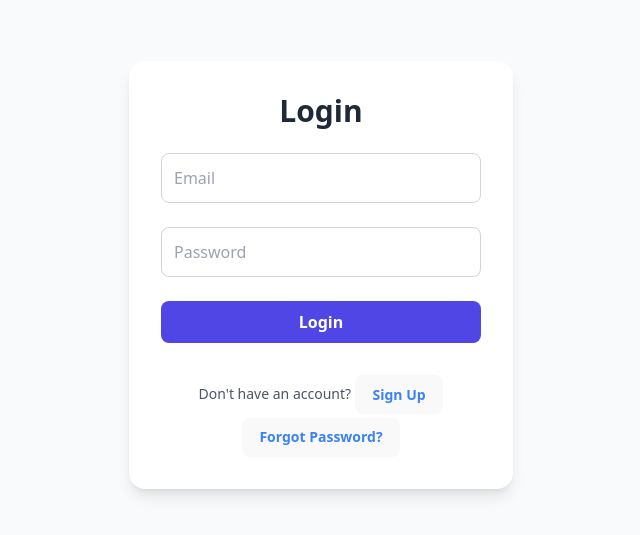
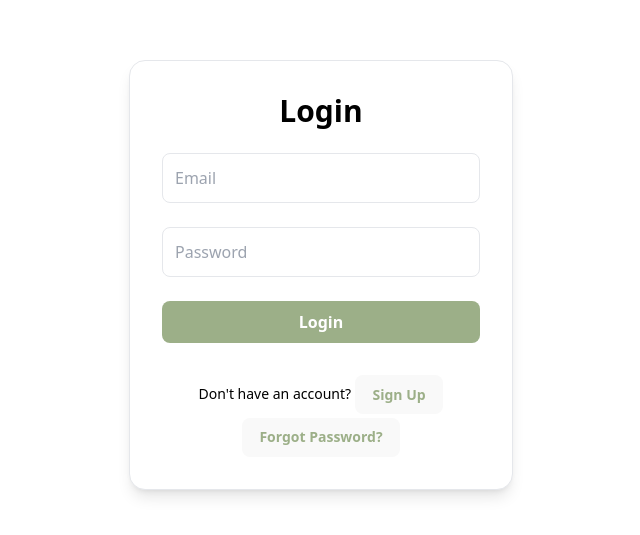
Before and after one commit to leeuwindave732-lang/DATE-TAYO, a React (Vite) app: page /auth in a window 1280 px wide. Shown: the part 125-660 px from the top of the page, without its empty margins (319-959 px from the left). Built offline with nearby package versions, Linux system fonts and the light colour scheme.

Commit message:
day3: login profile part 1

```diff
--- a/src/components/Button.tsx
+++ b/src/components/Button.tsx
@@ -1,5 +1,4 @@
 import React from "react";
-// ...existing code...
 
 type ButtonProps = {
     label: string;
@@ -10,12 +9,21 @@ type ButtonProps = {
     variant?: "primary" | "secondary";
 };
 
-const Button: React.FC<ButtonProps> = ({ label, onClick, fullWidth, disabled, className = "", variant = "primary" }) => {
-    const base = "px-4 py-2 rounded-lg font-semibold focus:outline-none";
+const Button: React.FC<ButtonProps> = ({
+    label,
+    onClick,
+    fullWidth,
+    disabled,
+    className = "",
+    variant = "primary",
+}) => {
+    const base = "px-4 py-2 rounded-lg font-semibold focus:outline-none transition-colors duration-200";
     const widthClass = fullWidth ? "w-full" : "inline-block";
-    const variantClass = variant === "secondary"
-        ? "bg-white text-gray-700 border border-gray-300 hover:bg-gray-50"
-        : "bg-indigo-600 text-white hover:bg-indigo-700";
+
+    const variantClass =
+        variant === "secondary"
+            ? "bg-white text-gray-700 border border-gray-300 hover:bg-gray-50"
+            : "bg-[#9CAF88] text-white hover:bg-[#88a678]";
 
     return (
         <button
--- a/src/pages/AuthPage.tsx
+++ b/src/pages/AuthPage.tsx
@@ -11,14 +11,9 @@ const AuthPage: React.FC = () => {
     const [loading, setLoading] = useState(false);
     const navigate = useNavigate();
 
-    // Redirect if already logged in
     useEffect(() => {
         const checkSession = async () => {
             const { data: { session }, error } = await supabase.auth.getSession();
-            if (error) {
-                console.error("Session check error:", error);
-                return;
-            }
             if (session?.user) navigate("/profile");
         };
         checkSession();
@@ -36,7 +31,6 @@ const AuthPage: React.FC = () => {
         setLoading(true);
         try {
             if (isLogin) {
-                // Password login only
                 const { error } = await supabase.auth.signInWithPassword({
                     email: emailTrimmed,
                     password: passwordTrimmed,
@@ -44,7 +38,6 @@ const AuthPage: React.FC = () => {
                 if (error) throw error;
                 navigate("/profile");
             } else {
-                // Signup flow
                 const { error } = await supabase.auth.signUp({
                     email: emailTrimmed,
                     password: passwordTrimmed,
@@ -63,9 +56,9 @@ const AuthPage: React.FC = () => {
     };
 
     return (
-        <div className="min-h-screen flex items-center justify-center bg-gray-50 font-sans p-4">
-            <div className="w-full max-w-sm p-8 bg-white rounded-2xl shadow-lg flex flex-col gap-6">
-                <h1 className="text-3xl font-bold text-center text-gray-800">
+        <div className="min-h-screen flex items-center justify-center bg-white p-4 font-sans">
+            <div className="w-full max-w-sm p-8 bg-white rounded-2xl shadow-lg flex flex-col gap-6 border border-sage-200">
+                <h1 className="text-3xl font-bold text-center text-black">
                     {isLogin ? "Login" : "Sign Up"}
                 </h1>
 
@@ -74,7 +67,7 @@ const AuthPage: React.FC = () => {
                     placeholder="Email"
                     value={email}
                     onChange={(e) => setEmail(e.target.value)}
-                    className="bg-gray-50 border border-gray-300 text-gray-800 placeholder-gray-400 rounded-lg p-3 focus:ring-2 focus:ring-blue-400"
+                    className="bg-white border border-sage-300 text-black placeholder-sage-500 rounded-lg p-3 focus:ring-2 focus:ring-sage-400"
                 />
 
                 <Input
@@ -82,7 +75,7 @@ const AuthPage: React.FC = () => {
                     placeholder="Password"
                     value={password}
                     onChange={(e) => setPassword(e.target.value)}
-                    className="bg-gray-50 border border-gray-300 text-gray-800 placeholder-gray-400 rounded-lg p-3 focus:ring-2 focus:ring-blue-400"
+                    className="bg-white border border-sage-300 text-black placeholder-sage-500 rounded-lg p-3 focus:ring-2 focus:ring-sage-400"
                 />
 
                 <Button
@@ -90,21 +83,22 @@ const AuthPage: React.FC = () => {
                     fullWidth
                     onClick={handleAuth}
                     disabled={loading}
+                    className="bg-[#9CAF88] text-white hover:bg-[#88a678]"
                 />
 
-                <div className="text-center mt-2 text-gray-600 text-sm">
+                <div className="text-center mt-2 text-black text-sm">
                     {isLogin ? (
                         <>
                             Don't have an account?{" "}
                             <button
-                                className="text-blue-500 font-semibold hover:underline"
+                                className="text-[#9CAF88] font-semibold hover:underline"
                                 onClick={() => setIsLogin(false)}
                             >
                                 Sign Up
                             </button>
                             <div className="mt-1">
                                 <button
-                                    className="text-blue-500 font-semibold hover:underline text-sm"
+                                    className="text-[#9CAF88] font-semibold hover:underline text-sm"
                                     onClick={() => navigate("/reset-request")}
                                 >
                                     Forgot Password?
@@ -115,7 +109,7 @@ const AuthPage: React.FC = () => {
                         <>
                             Already have an account?{" "}
                             <button
-                                className="text-blue-500 font-semibold hover:underline"
+                                className="text-[#9CAF88] font-semibold hover:underline"
                                 onClick={() => setIsLogin(true)}
                             >
                                 Login
--- a/src/pages/ResetPasswordPage.tsx
+++ b/src/pages/ResetPasswordPage.tsx
@@ -43,21 +43,23 @@ const ResetPasswordPage: React.FC = () => {
     };
 
     return (
-        <div className="min-h-screen flex items-center justify-center bg-gray-50 p-4 font-sans">
-            <div className="w-full max-w-sm p-8 bg-white rounded-2xl shadow-lg flex flex-col gap-6">
-                <h1 className="text-3xl font-bold text-center text-gray-800">Set New Password</h1>
+        <div className="min-h-screen flex items-center justify-center bg-white p-4 font-sans">
+            <div className="w-full max-w-sm p-8 bg-white rounded-2xl shadow-lg flex flex-col gap-6 border border-sage-200">
+                <h1 className="text-3xl font-bold text-center text-black">Set New Password</h1>
 
                 <Input
                     type="password"
                     placeholder="New Password"
                     value={password}
                     onChange={(e) => setPassword(e.target.value)}
+                    className="bg-white border border-sage-300 text-black placeholder-sage-500 rounded-lg p-3 focus:ring-2 focus:ring-sage-400"
                 />
                 <Input
                     type="password"
                     placeholder="Confirm Password"
                     value={confirmPassword}
                     onChange={(e) => setConfirmPassword(e.target.value)}
+                    className="bg-white border border-sage-300 text-black placeholder-sage-500 rounded-lg p-3 focus:ring-2 focus:ring-sage-400"
                 />
 
                 <Button
@@ -65,6 +67,7 @@ const ResetPasswordPage: React.FC = () => {
                     fullWidth
                     onClick={handleResetPassword}
                     disabled={loading}
+                    className="bg-[#9CAF88] text-white hover:bg-[#88a678]"
                 />
             </div>
         </div>
--- a/src/pages/ResetRequestPage.tsx
+++ b/src/pages/ResetRequestPage.tsx
@@ -17,14 +17,11 @@ const ResetRequestPage: React.FC = () => {
         setLoading(true);
         try {
             const { error } = await supabase.auth.resetPasswordForEmail(emailTrimmed, {
-                // Redirect URL must point to your frontend ResetPasswordPage
                 redirectTo: `${import.meta.env.VITE_APP_URL}/reset-password`,
             });
-
             if (error) throw error;
-
             alert("Check your email for the password reset link!");
-            setEmail(""); // Clear input after sending
+            setEmail("");
         } catch (err: any) {
             console.error(err);
             alert(err.message);
@@ -34,16 +31,16 @@ const ResetRequestPage: React.FC = () => {
     };
 
     return (
-        <div className="min-h-screen flex items-center justify-center bg-gray-50 p-4 font-sans">
-            <div className="w-full max-w-sm p-8 bg-white rounded-2xl shadow-lg flex flex-col gap-6">
-                <h1 className="text-3xl font-bold text-center text-gray-800">Reset Password</h1>
+        <div className="min-h-screen flex items-center justify-center bg-white p-4 font-sans">
+            <div className="w-full max-w-sm p-8 bg-white rounded-2xl shadow-lg flex flex-col gap-6 border border-sage-200">
+                <h1 className="text-3xl font-bold text-center text-black">Reset Password</h1>
 
                 <Input
                     type="email"
                     placeholder="Your email"
                     value={email}
                     onChange={(e) => setEmail(e.target.value)}
-                    className="bg-gray-50 border border-gray-300 text-gray-800 placeholder-gray-400 rounded-lg p-3 focus:ring-2 focus:ring-blue-400"
+                    className="bg-white border border-sage-300 text-black placeholder-sage-500 rounded-lg p-3 focus:ring-2 focus:ring-sage-400"
                 />
 
                 <Button
@@ -51,6 +48,7 @@ const ResetRequestPage: React.FC = () => {
                     fullWidth
                     onClick={handleResetRequest}
                     disabled={loading}
+                    className="bg-[#9CAF88] text-white hover:bg-[#88a678]"
                 />
             </div>
         </div>
```
